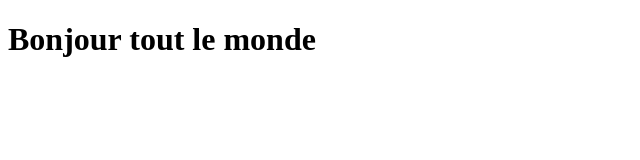
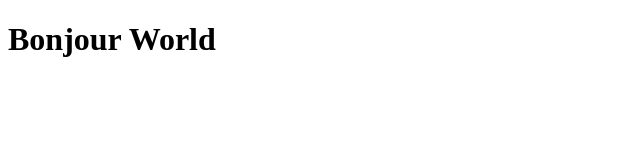
Before and after one commit to prestationweb42/testGitHub, a plain HTML site: page index.html in a window 1280 px wide. Shown: the whole page, without its empty margins (0-640 px from the left). Drawn offline with Linux system fonts and the light colour scheme.

Commit message:
first commit

```diff
--- a/index.html
+++ b/index.html
@@ -7,6 +7,6 @@
     <title>Document</title>
 </head>
 <body>
-    <h1>Bonjour tout le monde</h1>
+    <h1>Bonjour World</h1>
 </body>
 </html>
```
